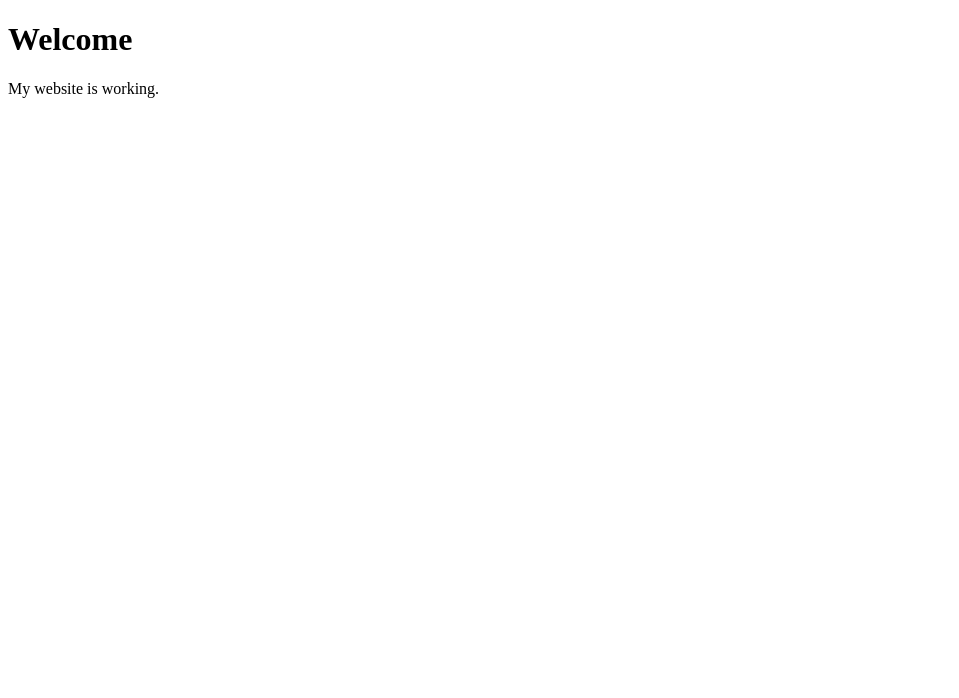
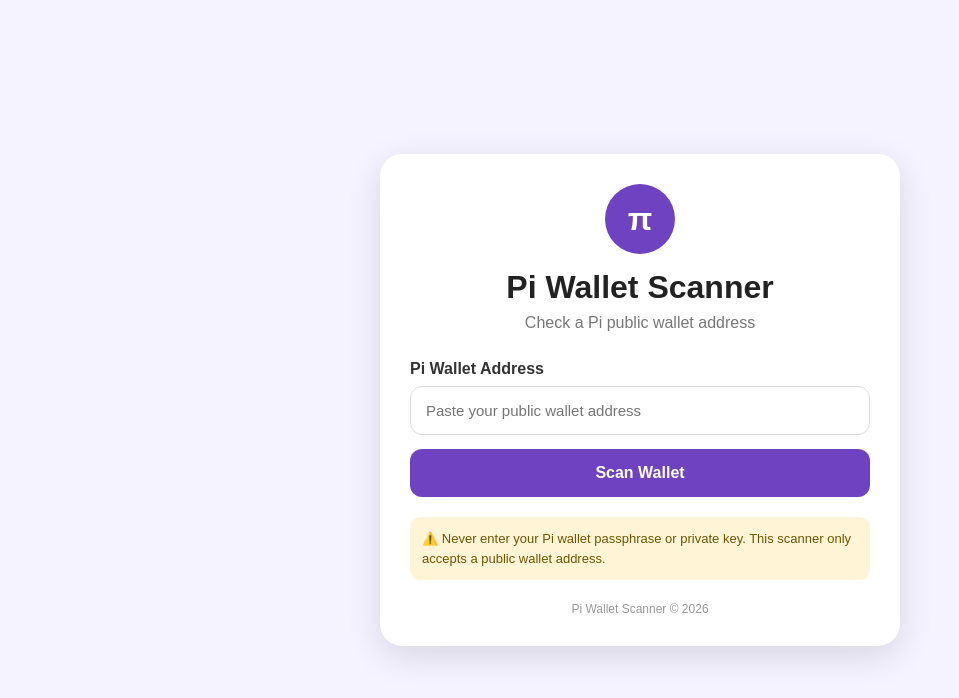
Before and after one commit to abdulganiyabdulmalik/abdulganiyabdulmalik.github.io, a plain HTML site: page index.html in a window 1280 px wide. Shown: the whole page, without its empty margins (0-959 px from the left). Drawn offline with Linux system fonts and the light colour scheme.

Commit message:
Revise index.html for Pi Wallet Scanner layout

```diff
--- a/index.html
+++ b/index.html
@@ -1,12 +1,247 @@
 <!DOCTYPE html>
-<html>
+<html lang="en">
 <head>
-    <meta charset="UTF-8">
-    <meta name="viewport" content="width=device-width, initial-scale=1.0">
-    <title>Abdulganiy Abdulmalik</title>
+  <meta charset="UTF-8">
+  <meta name="viewport" content="width=device-width, initial-scale=1.0">
+  <title>Pi Wallet Scanner</title>
+
+  <style>
+    * {
+      box-sizing: border-box;
+      margin: 0;
+      padding: 0;
+      font-family: Arial, sans-serif;
+    }
+
+    body {
+      min-height: 100vh;
+      background: #f5f3ff;
+      display: flex;
+      justify-content: center;
+      align-items: center;
+      padding: 20px;
+    }
+
+    .container {
+      width: 100%;
+      max-width: 520px;
+      background: white;
+      border-radius: 22px;
+      padding: 30px;
+      box-shadow: 0 10px 35px rgba(0,0,0,0.12);
+    }
+
+    .logo {
+      width: 70px;
+      height: 70px;
+      margin: 0 auto 15px;
+      border-radius: 50%;
+      background: #6f42c1;
+      color: white;
+      display: flex;
+      align-items: center;
+      justify-content: center;
+      font-size: 32px;
+      font-weight: bold;
+    }
+
+    h1 {
+      text-align: center;
+      color: #222;
+      margin-bottom: 8px;
+    }
+
+    .subtitle {
+      text-align: center;
+      color: #777;
+      margin-bottom: 28px;
+    }
+
+    label {
+      display: block;
+      font-weight: bold;
+      margin-bottom: 8px;
+      color: #333;
+    }
+
+    input {
+      width: 100%;
+      padding: 15px;
+      border: 1px solid #ddd;
+      border-radius: 12px;
+      font-size: 15px;
+      outline: none;
+      margin-bottom: 14px;
+    }
+
+    input:focus {
+      border-color: #6f42c1;
+    }
+
+    button {
+      width: 100%;
+      padding: 15px;
+      border: none;
+      border-radius: 12px;
+      background: #6f42c1;
+      color: white;
+      font-size: 16px;
+      font-weight: bold;
+      cursor: pointer;
+    }
+
+    button:hover {
+      background: #5b32a3;
+    }
+
+    .result {
+      display: none;
+      margin-top: 25px;
+      padding: 20px;
+      background: #f7f7f7;
+      border-radius: 15px;
+    }
+
+    .result h2 {
+      margin-bottom: 15px;
+      color: #222;
+    }
+
+    .item {
+      margin-bottom: 14px;
+    }
+
+    .item strong {
+      display: block;
+      color: #666;
+      font-size: 13px;
+      margin-bottom: 4px;
+    }
+
+    .address {
+      word-break: break-all;
+      color: #6f42c1;
+    }
+
+    .warning {
+      margin-top: 20px;
+      padding: 12px;
+      border-radius: 10px;
+      background: #fff4d6;
+      color: #705500;
+      font-size: 13px;
+      line-height: 1.5;
+    }
+
+    .footer {
+      text-align: center;
+      margin-top: 22px;
+      color: #999;
+      font-size: 12px;
+    }
+  </style>
 </head>
+
 <body>
-    <h1>Welcome</h1>
-    <p>My website is working.</p>
+
+  <div class="container">
+
+    <div class="logo">π</div>
+
+    <h1>Pi Wallet Scanner</h1>
+
+    <p class="subtitle">
+      Check a Pi public wallet address
+    </p>
+
+    <label for="wallet">Pi Wallet Address</label>
+
+    <input
+      id="wallet"
+      type="text"
+      placeholder="Paste your public wallet address"
+      autocomplete="off"
+    >
+
+    <button onclick="scanWallet()">
+      Scan Wallet
+    </button>
+
+    <div class="result" id="result">
+
+      <h2>Wallet Information</h2>
+
+      <div class="item">
+        <strong>Status</strong>
+        <span id="status">Valid format</span>
+      </div>
+
+      <div class="item">
+        <strong>Wallet Address</strong>
+        <span class="address" id="address"></span>
+      </div>
+
+      <div class="item">
+        <strong>Network</strong>
+        <span>Pi Network</span>
+      </div>
+
+      <div class="item">
+        <strong>Wallet Type</strong>
+        <span>Public Address</span>
+      </div>
+
+    </div>
+
+    <div class="warning">
+      ⚠️ Never enter your Pi wallet passphrase or private key.
+      This scanner only accepts a public wallet address.
+    </div>
+
+    <div class="footer">
+      Pi Wallet Scanner © 2026
+    </div>
+
+  </div>
+
+<script>
+
+function scanWallet() {
+
+  const wallet = document.getElementById("wallet").value.trim();
+
+  const result = document.getElementById("result");
+  const address = document.getElementById("address");
+  const status = document.getElementById("status");
+
+  if (!wallet) {
+    alert("Please enter a Pi wallet address.");
+    return;
+  }
+
+  /*
+    Basic public-address validation.
+
+    This does NOT request or store:
+    - wallet passphrases
+    - private keys
+    - seed phrases
+  */
+
+  if (!wallet.startsWith("G") || wallet.length < 50) {
+    status.textContent = "Invalid or incomplete public address";
+    address.textContent = wallet;
+    result.style.display = "block";
+    return;
+  }
+
+  status.textContent = "Public wallet address detected";
+  address.textContent = wallet;
+
+  result.style.display = "block";
+}
+
+</script>
+
 </body>
 </html>
```
